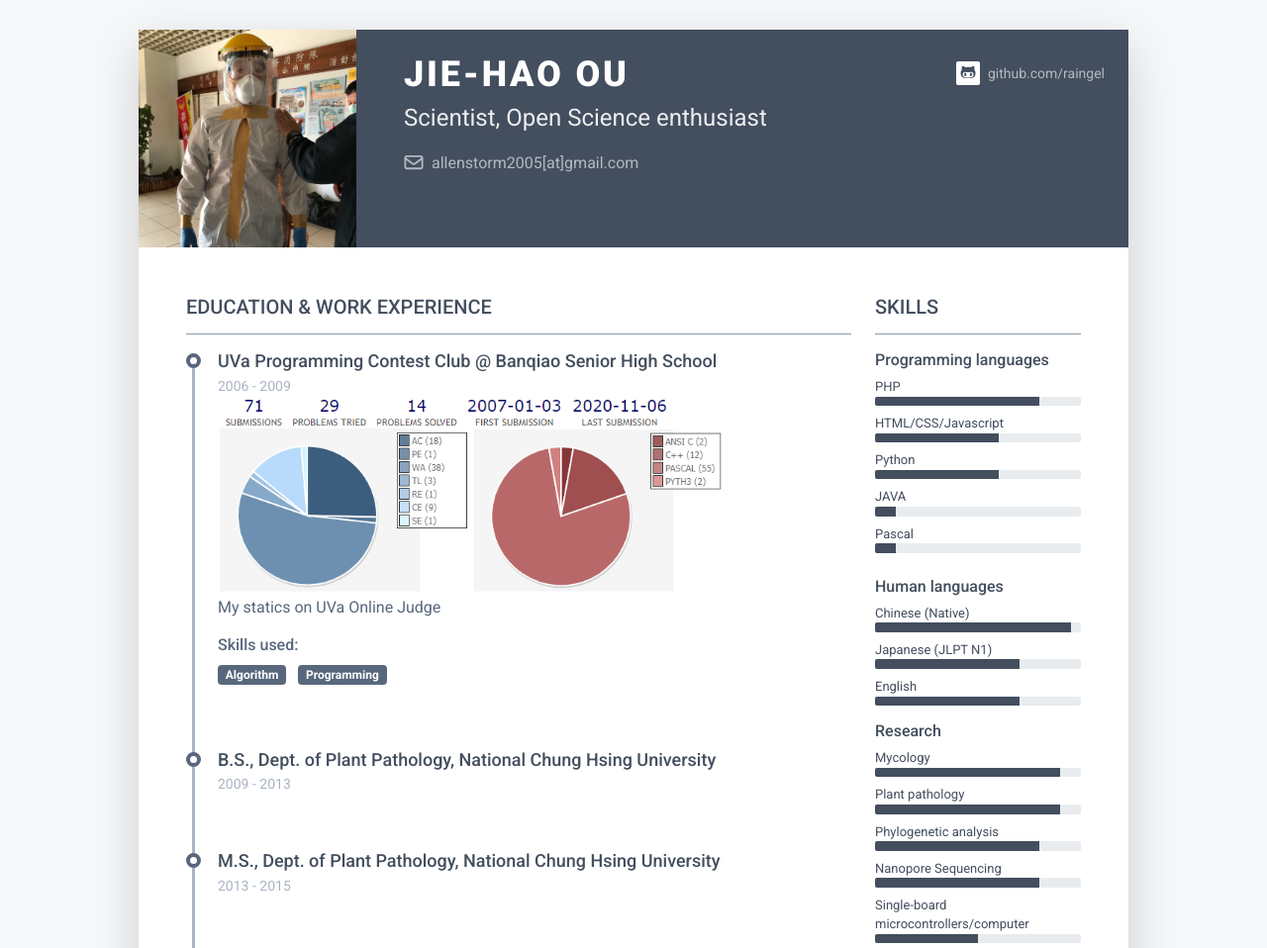
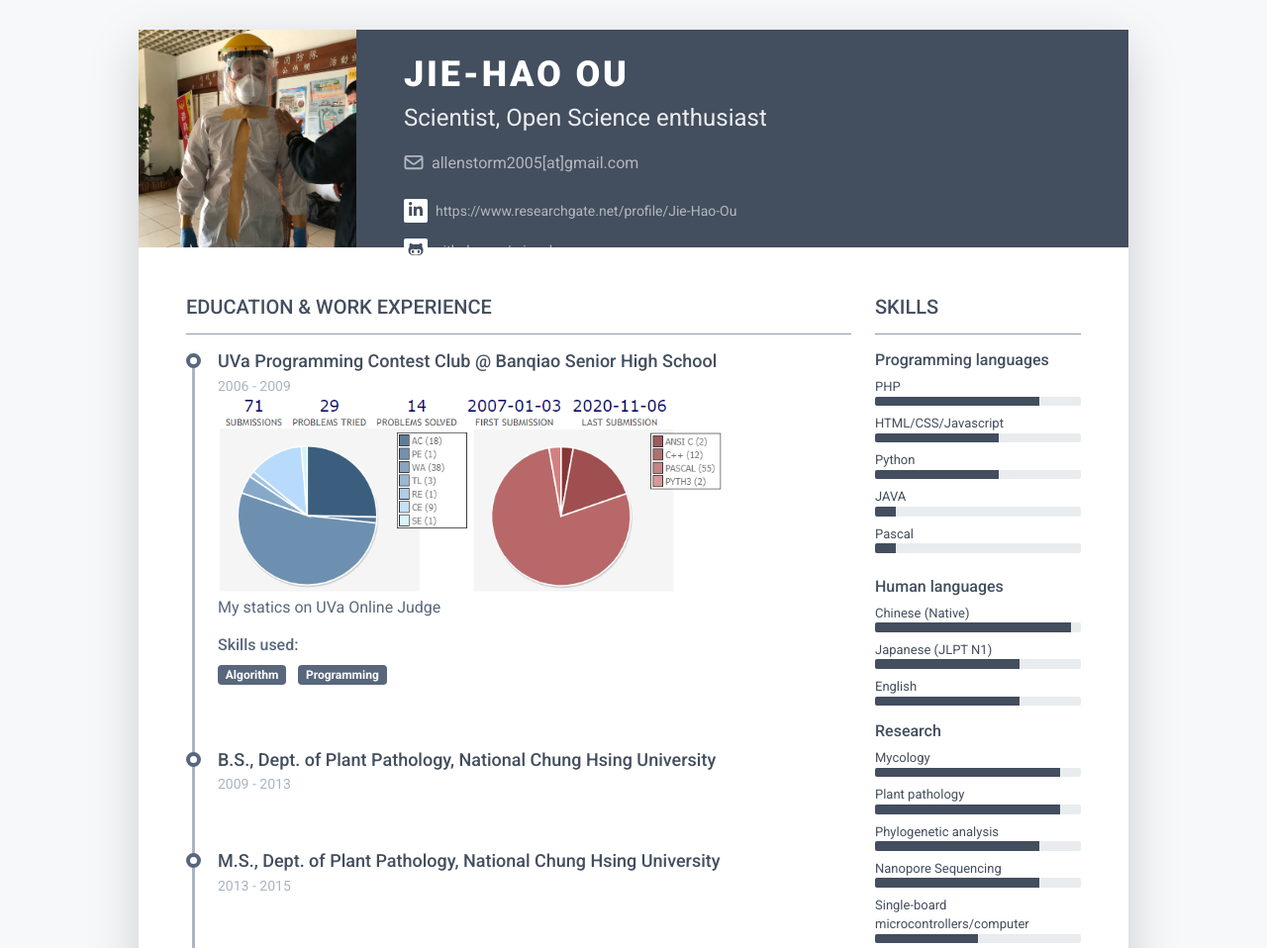
Before and after one commit to Raingel/raingel.github.io, a plain HTML site: page index.html in a window 1280 px wide. Shown: the top 958 px of the page at 99% size. Drawn offline with Linux system fonts and the light colour scheme.

Commit message:
Update index.html

```diff
--- a/index.html
+++ b/index.html
@@ -62,8 +62,8 @@
 						    </div><!--//primary-info-->
 						    <div class="secondary-info col-auto mt-2">
 							    <ul class="resume-social list-unstyled">
-					                <!--<li class="mb-3"><a class="text-link" href="#"><span class="fa-container text-center me-2"><i class="fab fa-linkedin-in fa-fw"></i></span>linkedin.com/in/stevedoe</a></li>-->
-					                <li class="mb-3"><a class="text-link" href="#"><span class="fa-container text-center me-2"><i class="fab fa-github-alt fa-fw"></i></span>github.com/raingel</a></li>
+					                <li class="mb-3"><a class="text-link" href="https://www.researchgate.net/profile/Jie-Hao-Ou/research"><span class="fa-container text-center me-2"><i class="fab fa-linkedin-in fa-fw"></i></span>https://www.researchgate.net/profile/Jie-Hao-Ou</a></li>
+					                <li class="mb-3"><a class="text-link" href="https://github.com/Raingel"><span class="fa-container text-center me-2"><i class="fab fa-github-alt fa-fw"></i></span>github.com/raingel</a></li>
 					                <!--<li class="mb-3"><a class="text-link" href="#"><span class="fa-container text-center me-2"><i class="fab fa-codepen fa-fw"></i></span>codepen.io/username/</a></li>-->
 					                <!--<li><a class="text-link" href="#"><span class="fa-container text-center me-2"><i class="fas fa-globe"></i></span>yourwebsite.com</a></li>-->
 							    </ul>
```
